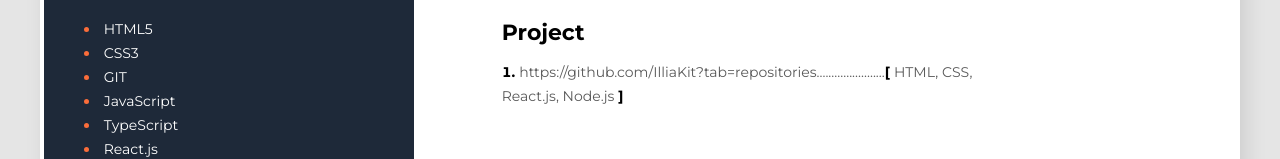
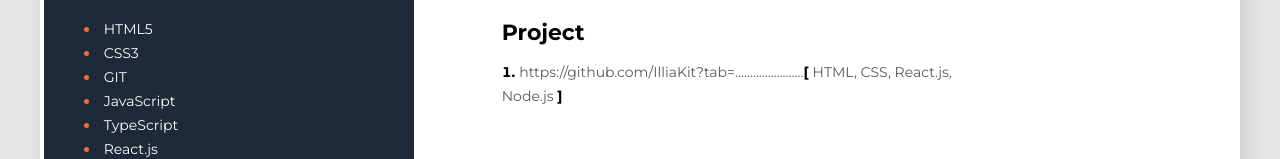
Before and after one commit to IlliaKit/CV, a plain HTML site: page index.html in a window 1280 px wide. Shown: the part 235-394 px from the top of the page. Drawn offline with Linux system fonts and the light colour scheme.

Commit message:
Update index.html

```diff
--- a/index.html
+++ b/index.html
@@ -31,7 +31,7 @@
                             <a
                                 class="list-primary-item"
                                 href="#"
-                                >https://github.com/IlliaKit?tab=repositories</a
+                                >https://github.com/IlliaKit?tab=</a
                             ><span class="list-primary-item"
                                 >.......................</span
                             >[
```
